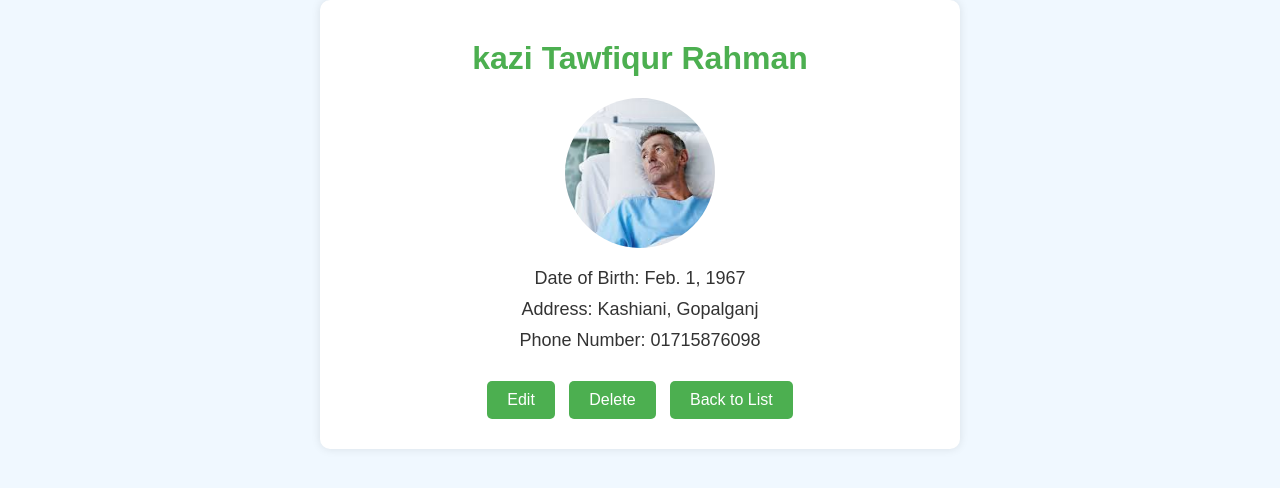
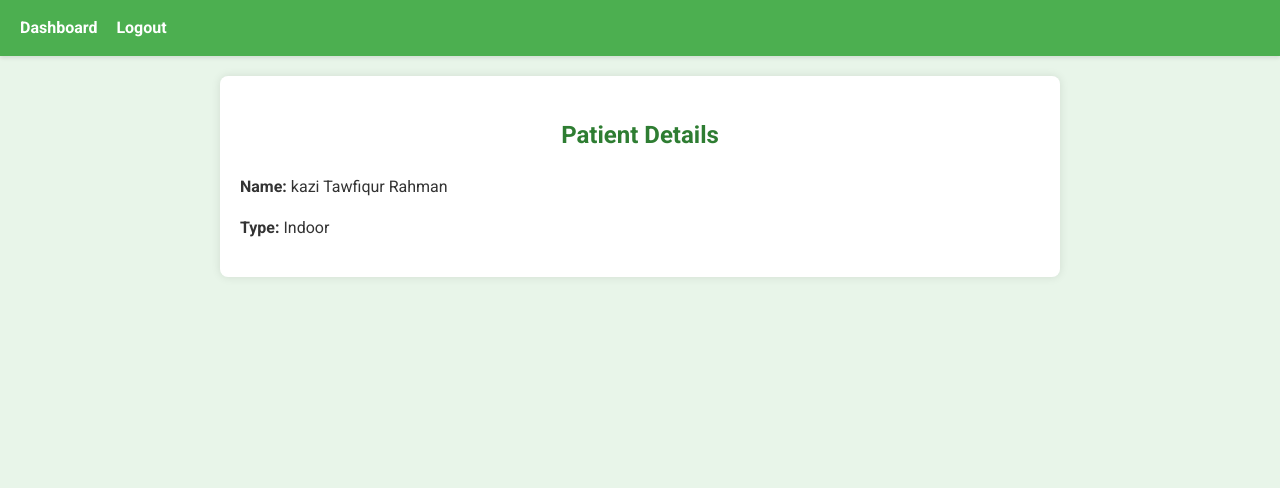
Before and after one commit to mushfiq1998/django-hospital-management-system, a Django app: page /patients/1/ in a window 1280 px wide. Shown: the top 488 px of the page. Run offline with Django 4.2, Linux system fonts and the light colour scheme; a user stored in the database is signed in; data comes from the database, SQL or seed files in the repository; both versions use the stored data as it was after the commit.

Commit message:
Manage indoor and outdoor patient

```diff
--- a/hospital/forms.py
+++ b/hospital/forms.py
@@ -4,7 +4,8 @@ from .models import Patient, Employee, Doctor, Appointment
 class PatientForm(forms.ModelForm):
     class Meta:
         model = Patient
-        fields = ['name', 'date_of_birth', 'address', 'phone_number', 'photo']
+        fields = ['name', 'date_of_birth', 'gender',
+                  'phone_number', 'email', 'address', 'photo', 'patient_type']
 
 class EmployeeForm(forms.ModelForm):
     class Meta:
--- a/hospital/models.py
+++ b/hospital/models.py
@@ -13,11 +13,20 @@ class Employee(models.Model):
 
 
 class Patient(models.Model):
-    name = models.CharField(max_length=200)
+    PATIENT_TYPES = [
+        ('indoor', 'Indoor'),
+        ('outdoor', 'Outdoor'),
+    ]
+    name = models.CharField(max_length=200, null=True, blank=True)
     date_of_birth = models.DateField(null=True, blank=True)
+    gender = models.CharField(max_length=10, null=True, blank=True,
+                    choices=[('M', 'Male'), ('F', 'Female'), ('O', 'Other')])
+    phone_number = models.CharField(max_length=15, null=True, blank=True)
+    email = models.EmailField(null=True, blank=True)
     address = models.TextField(null=True, blank=True)
-    phone_number = models.CharField(max_length=15, null=True, blank=True)
     photo = models.ImageField(upload_to='patient_photos/', null=True, blank=True)
+    patient_type = models.CharField(max_length=7,
+                                    choices=PATIENT_TYPES, default='outdoor')
 
     def __str__(self):
         return self.name
--- a/hospital/templates/hospital/patient_detail.html
+++ b/hospital/templates/hospital/patient_detail.html
@@ -1,88 +1,8 @@
-<!DOCTYPE html>
-<html>
-<head>
-    <title>Patient Detail</title>
-    <style>
-        body {
-            background-color: #f0f8ff;
-            font-family: 'Arial', sans-serif;
-            color: #333;
-            margin: 0;
-            padding: 0;
-        }
-        h1 {
-            color: #4CAF50;
-            text-align: center;
-            margin-top: 20px;
-        }
-        .container {
-            max-width: 600px;
-            margin: 0 auto;
-            padding: 20px;
-            background-color: white;
-            border-radius: 10px;
-            box-shadow: 0 0 10px rgba(0, 0, 0, 0.1);
-        }
-        .patient-photo {
-            width: 150px;
-            height: 150px;
-            object-fit: cover;
-            border-radius: 50%;
-            display: block;
-            margin: 0 auto 20px;
-        }
-        .no-photo {
-            width: 150px;
-            height: 150px;
-            background-color: #ddd;
-            border-radius: 50%;
-            display: flex;
-            align-items: center;
-            justify-content: center;
-            color: #666;
-            font-size: 16px;
-            margin: 0 auto 20px;
-        }
-        p {
-            font-size: 18px;
-            margin: 10px 0;
-            text-align: center;
-        }
-        .button-container {
-            text-align: center;
-            margin-top: 20px;
-        }
-        a {
-            display: inline-block;
-            margin: 10px 5px;
-            padding: 10px 20px;
-            background-color: #4CAF50;
-            color: white;
-            text-decoration: none;
-            border-radius: 5px;
-            text-align: center;
-        }
-        a:hover {
-            background-color: #45a049;
-        }
-    </style>
-</head>
-<body>
-    <div class="container">
-        <h1>{{ patient.name }}</h1>
-        {% if patient.photo %}
-            <img src="{{ patient.photo.url }}" alt="{{ patient.name }}" class="patient-photo">
-        {% else %}
-            <div class="no-photo">No photo available</div>
-        {% endif %}
-        <p>Date of Birth: {{ patient.date_of_birth }}</p>
-        <p>Address: {{ patient.address }}</p>
-        <p>Phone Number: {{ patient.phone_number }}</p>
-        <div class="button-container">
-            <a href="{% url 'patient_edit' patient.pk %}">Edit</a>
-            <a href="{% url 'patient_delete' patient.pk %}">Delete</a>
-            <a href="{% url 'patient_list' %}">Back to List</a>
-        </div>
-    </div>
-</body>
-</html>
+{% extends 'hospital/base.html' %}
+
+{% block content %}
+<h2>Patient Details</h2>
+<p><strong>Name:</strong> {{ patient.name }}</p>
+<p><strong>Type:</strong> {{ patient.get_patient_type_display }}</p>
+<!-- ... other patient details ... -->
+{% endblock %}
--- a/hospital/views.py
+++ b/hospital/views.py
@@ -12,11 +12,15 @@ from django.contrib import messages
 def dashboard(request):
     employees_count = Employee.objects.count()
     patients_count = Patient.objects.count()
+    indoor_patients_count = Patient.objects.filter(patient_type='indoor').count()
+    outdoor_patients_count = Patient.objects.filter(patient_type='outdoor').count()
     doctors_count = Doctor.objects.count()
     appointments_count = Appointment.objects.count()
     context = {
         'employees_count': employees_count,
         'patients_count': patients_count,
+        'indoor_patients_count': indoor_patients_count,
+        'outdoor_patients_count': outdoor_patients_count,
         'doctors_count': doctors_count,
         'appointments_count': appointments_count,
     }
@@ -67,8 +71,14 @@ def user_logout(request):
 # Patient Views ..........................................................
 @login_required
 def patient_list(request):
-    patients = Patient.objects.all()
-    context = {'patients': patients}
+    patient_type = request.GET.get('type', 'all')
+    if patient_type == 'indoor':
+        patients = Patient.objects.filter(patient_type='indoor')
+    elif patient_type == 'outdoor':
+        patients = Patient.objects.filter(patient_type='outdoor')
+    else:
+        patients = Patient.objects.all()
+    context = {'patients': patients, 'current_type': patient_type}
     return render(request, 'hospital/patient_list.html', context)
 
 @login_required
@@ -114,8 +124,6 @@ def delete_object(request, model, pk, redirect_url):
 @login_required
 def patient_delete(request, pk):
     return delete_object(request, Patient, pk, 'patient_list')
-
-
 
 # .......................................................................
 # Employee Views
```
Also changed, not shown: hospital/templates/hospital/patient_list.html (+24 -9 lines), db.sqlite3, hospital/migrations/0002_patient_email_patient_gender_alter_patient_name.py (added), hospital/migrations/0003_patient_patient_type.py (added), media/patient_photos/p.jpeg (added).
